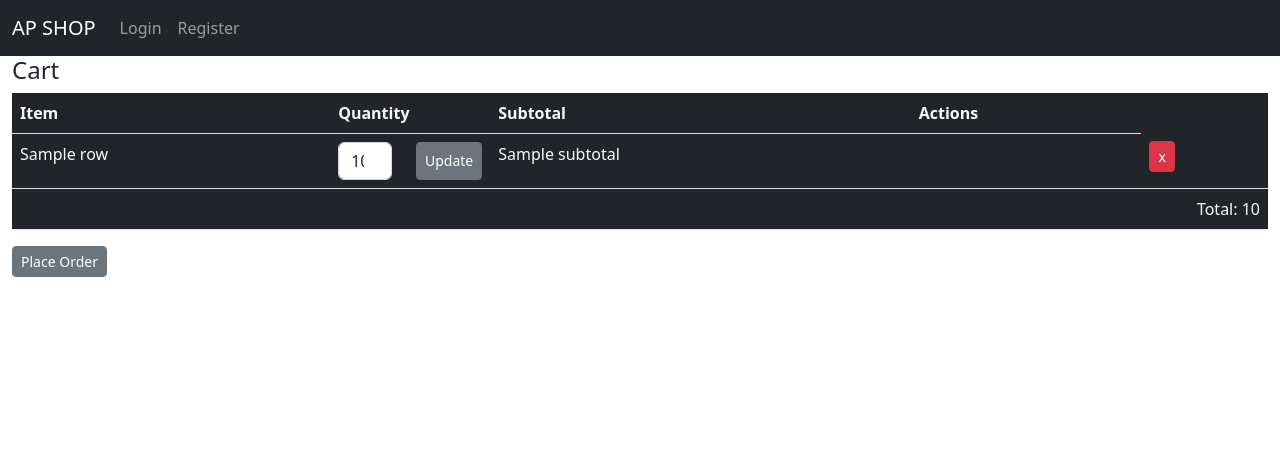
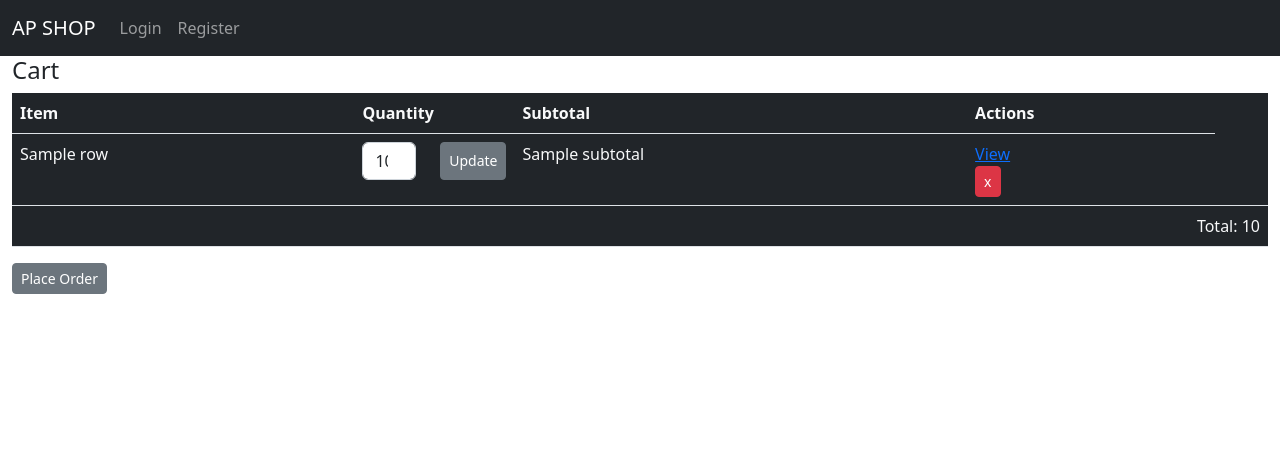
Before and after one commit to Adhithya7/IS601-007, a Flask app: template Project/templates/cart.html in a window 1280 px wide. Shown: the top 476 px of the page. Run offline with Flask 2, Linux system fonts and the light colour scheme; the template is opened without the code that fills it: most values are stand-ins (such as "Sample title", 1, 10 or a date in 2020).

Commit message:
Formatting changes

```diff
--- a/Project/templates/cart.html
+++ b/Project/templates/cart.html
@@ -35,14 +35,16 @@
                     </form>
                 </td>
                 <td>{{row['subtotal']}}</td>
-                <td></td>
                 <td>
-                    <!-- lazy delete using quantity < 0 logic -->
+                    <a href="{{url_for('shop.shop_item')}}?id={{row['item_id']}}">View</a>
                     <form method="POST">
                         <input type="hidden" name="item_id" value="{{row['item_id']}}" />
                         <input type="hidden" name="quantity" value="-1" />
                         <input type="submit" value="x" class="btn btn-danger btn-sm" />
                     </form>
+                </td>
+                <td>
+                    <!-- lazy delete using quantity < 0 logic -->
 
                 </td>
                 {# https://stackoverflow.com/a/51880609 #}
```
